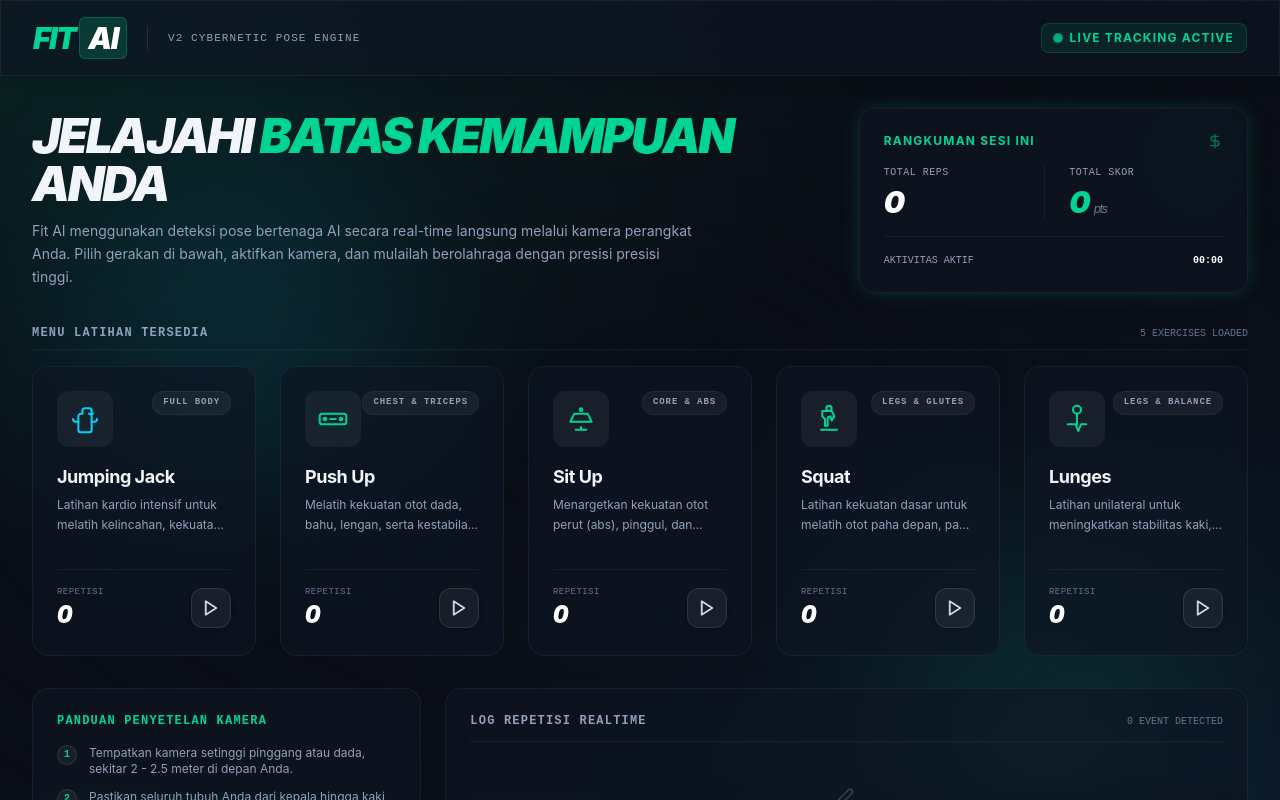
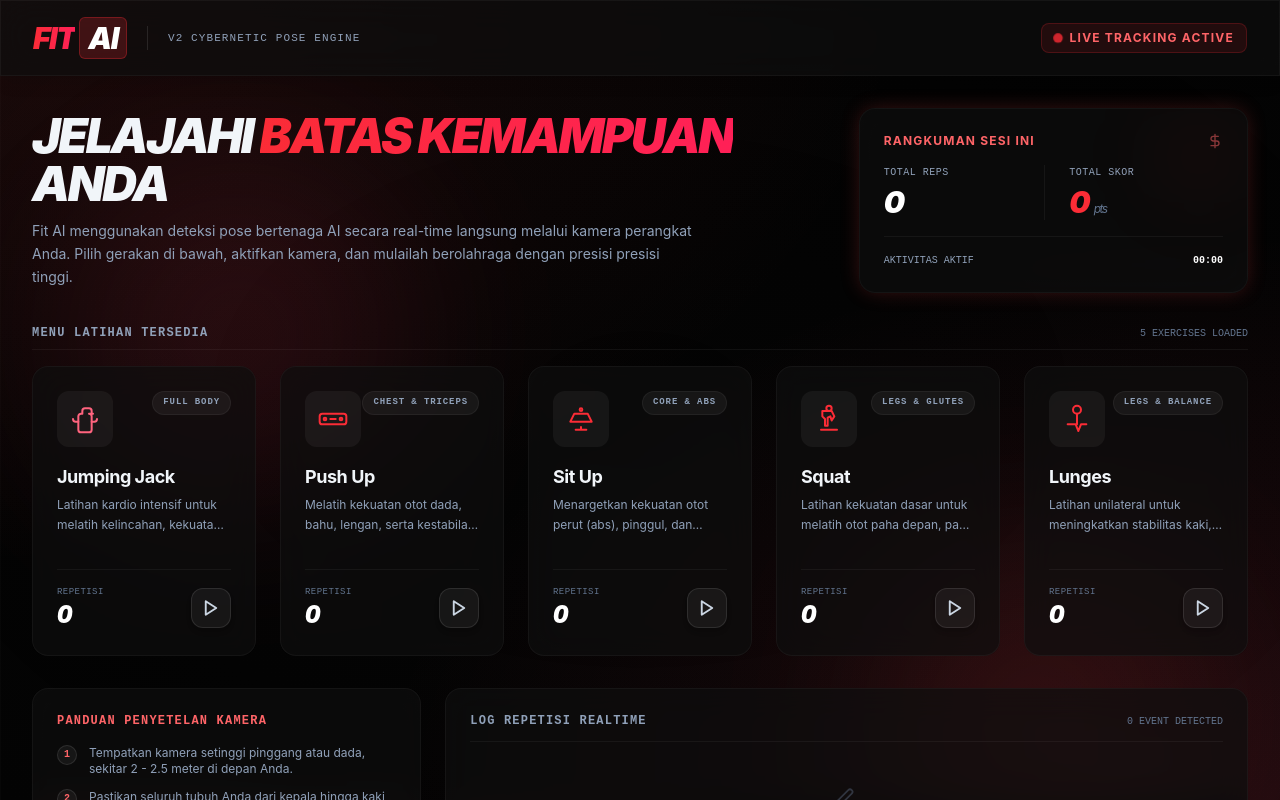
Before and after one commit to zakverse/FITNESS-COUNTER-REPS-WEB, a React (Vite) app: page / in a window 1280 px wide. Shown: the top 800 px of the page. Built offline with nearby package versions, Linux system fonts and the light colour scheme.

Commit message:
Update Teachable Machine models to latest URLs/labels and redesign UI to Crimson Red-Black theme with subtle cyber grid background

```diff
--- a/src/App.css
+++ b/src/App.css
@@ -7,13 +7,16 @@
 }
 
 body {
-  background-color: #090d16;
+  background-color: #030303;
   color: #f3f4f6;
   font-family: var(--font-outfit);
   background-image:
-    radial-gradient(at 0% 0%, rgba(16, 185, 129, 0.12) 0px, transparent 50%),
-    radial-gradient(at 100% 100%, rgba(20, 83, 136, 0.15) 0px, transparent 50%),
-    radial-gradient(at 50% 50%, rgba(9, 13, 22, 0.85) 0px, transparent 100%);
+    linear-gradient(rgba(255, 255, 255, 0.015) 1px, transparent 1px),
+    linear-gradient(90deg, rgba(255, 255, 255, 0.015) 1px, transparent 1px),
+    radial-gradient(at 0% 0%, rgba(239, 68, 68, 0.1) 0px, transparent 50%),
+    radial-gradient(at 100% 100%, rgba(244, 63, 94, 0.12) 0px, transparent 50%),
+    radial-gradient(at 50% 50%, rgba(3, 3, 3, 0.95) 0px, transparent 100%);
+  background-size: 40px 40px, 40px 40px, 100% 100%, 100% 100%, 100% 100%;
   background-attachment: fixed;
   overflow-x: hidden;
   -webkit-font-smoothing: antialiased;
@@ -29,11 +32,11 @@ body {
   background: rgba(0, 0, 0, 0.25);
 }
 ::-webkit-scrollbar-thumb {
-  background: rgba(16, 185, 129, 0.15);
+  background: rgba(239, 68, 68, 0.15);
   border-radius: 99px;
 }
 ::-webkit-scrollbar-thumb:hover {
-  background: rgba(16, 185, 129, 0.4);
+  background: rgba(239, 68, 68, 0.4);
 }
 
 /* Cybernetic Scanlines */
@@ -46,7 +49,7 @@ body {
   display: block;
   position: absolute;
   top: 0; left: 0; bottom: 0; right: 0;
-  background: linear-gradient(rgba(18, 16, 16, 0) 50%, rgba(0, 0, 0, 0.3) 50%), linear-gradient(90deg, rgba(6, 182, 212, 0.04), rgba(16, 185, 129, 0.02), rgba(99, 102, 241, 0.04));
+  background: linear-gradient(rgba(18, 16, 16, 0) 50%, rgba(0, 0, 0, 0.3) 50%), linear-gradient(90deg, rgba(239, 68, 68, 0.04), rgba(244, 63, 94, 0.02), rgba(99, 102, 241, 0.04));
   z-index: 10;
   background-size: 100% 4px, 6px 100%;
   pointer-events: none;
@@ -58,8 +61,8 @@ body {
   position: absolute;
   top: 12px; left: 12px;
   width: 20px; height: 20px;
-  border-top: 3px solid var(--hud-color, #10b981);
-  border-left: 3px solid var(--hud-color, #10b981);
+  border-top: 3px solid var(--hud-color, #ef4444);
+  border-left: 3px solid var(--hud-color, #ef4444);
   pointer-events: none;
   z-index: 20;
 }
@@ -67,8 +70,8 @@ body {
   position: absolute;
   top: 12px; right: 12px;
   width: 20px; height: 20px;
-  border-top: 3px solid var(--hud-color, #10b981);
-  border-right: 3px solid var(--hud-color, #10b981);
+  border-top: 3px solid var(--hud-color, #ef4444);
+  border-right: 3px solid var(--hud-color, #ef4444);
   pointer-events: none;
   z-index: 20;
 }
@@ -76,8 +79,8 @@ body {
   position: absolute;
   bottom: 12px; left: 12px;
   width: 20px; height: 20px;
-  border-bottom: 3px solid var(--hud-color, #10b981);
-  border-left: 3px solid var(--hud-color, #10b981);
+  border-bottom: 3px solid var(--hud-color, #ef4444);
+  border-left: 3px solid var(--hud-color, #ef4444);
   pointer-events: none;
   z-index: 20;
 }
@@ -85,25 +88,25 @@ body {
   position: absolute;
   bottom: 12px; right: 12px;
   width: 20px; height: 20px;
-  border-bottom: 3px solid var(--hud-color, #10b981);
-  border-right: 3px solid var(--hud-color, #10b981);
+  border-bottom: 3px solid var(--hud-color, #ef4444);
+  border-right: 3px solid var(--hud-color, #ef4444);
   pointer-events: none;
   z-index: 20;
 }
 
 /* Glare & Flash effect for Rep counts */
-@keyframes flash-green {
+@keyframes flash-red {
   0% {
-    box-shadow: inset 0 0 40px rgba(16, 185, 129, 0.85);
-    border-color: rgba(16, 185, 129, 1);
+    box-shadow: inset 0 0 40px rgba(239, 68, 68, 0.85);
+    border-color: rgba(239, 68, 68, 1);
   }
   100% {
-    box-shadow: inset 0 0 0px rgba(16, 185, 129, 0);
-    border-color: rgba(16, 185, 129, 0.15);
+    box-shadow: inset 0 0 0px rgba(239, 68, 68, 0);
+    border-color: rgba(239, 68, 68, 0.15);
   }
 }
 .rep-flash {
-  animation: flash-green 0.8s cubic-bezier(0.25, 1, 0.5, 1) forwards;
+  animation: flash-red 0.8s cubic-bezier(0.25, 1, 0.5, 1) forwards;
 }
 
 /* Pulse indicator */
@@ -118,28 +121,28 @@ body {
 
 /* Glassmorphism */
 .glass-panel {
-  background: rgba(15, 22, 36, 0.65);
+  background: rgba(15, 15, 15, 0.7);
   backdrop-filter: blur(16px);
   -webkit-backdrop-filter: blur(16px);
-  border: 1px solid rgba(255, 255, 255, 0.05);
+  border: 1px solid rgba(255, 255, 255, 0.04);
 }
 
 .glass-panel-hover {
   transition: all 0.3s cubic-bezier(0.4, 0, 0.2, 1);
 }
 .glass-panel-hover:hover {
-  background: rgba(22, 32, 54, 0.8);
-  border-color: rgba(16, 185, 129, 0.25);
-  box-shadow: 0 10px 30px -10px rgba(0, 0, 0, 0.7), 0 0 20px -5px rgba(16, 185, 129, 0.08);
+  background: rgba(22, 22, 22, 0.85);
+  border-color: rgba(239, 68, 68, 0.25);
+  box-shadow: 0 10px 30px -10px rgba(0, 0, 0, 0.8), 0 0 20px -5px rgba(239, 68, 68, 0.08);
   transform: translateY(-2px);
 }
 
 /* Glow effects */
-.glow-emerald {
-  box-shadow: 0 0 20px -2px rgba(16, 185, 129, 0.25);
+.glow-red {
+  box-shadow: 0 0 20px -2px rgba(239, 68, 68, 0.25);
 }
-.glow-cyan {
-  box-shadow: 0 0 20px -2px rgba(6, 182, 212, 0.2);
+.glow-rose {
+  box-shadow: 0 0 20px -2px rgba(244, 63, 94, 0.2);
 }
 
 /* Font styles */
@@ -166,13 +169,13 @@ body {
   pointer-events: none;
   opacity: 0.12;
 }
-.blob-cyan {
-  background: #06b6d4;
+.blob-rose {
+  background: #f43f5e;
   top: 15%;
   left: 5%;
 }
-.blob-emerald {
-  background: #10b981;
+.blob-red {
+  background: #ef4444;
   bottom: 15%;
   right: 5%;
 }
--- a/src/App.tsx
+++ b/src/App.tsx
@@ -19,8 +19,8 @@ function NavigationHeader({
     <header className="glass-panel border-b border-white/5 py-4 px-6 md:px-8 flex justify-between items-center shadow-lg sticky top-0 z-50">
       <div className="flex items-center gap-3">
         <Link to="/" onClick={() => setIsTraining(false)} className="flex items-center">
-          <span className="text-3xl font-black italic tracking-tighter text-emerald-400">FIT</span>
-          <span className="text-3xl font-black italic tracking-tighter text-white bg-emerald-500/20 px-2 py-0.5 rounded-md ml-1 border border-emerald-500/30">AI</span>
+          <span className="text-3xl font-black italic tracking-tighter text-red-500 bg-gradient-to-r from-red-500 to-rose-500 bg-clip-text text-transparent">FIT</span>
+          <span className="text-3xl font-black italic tracking-tighter text-white bg-red-500/20 px-2 py-0.5 rounded-md ml-1 border border-red-500/30">AI</span>
         </Link>
         <span className="hidden sm:inline-block w-[1px] h-6 bg-white/10 mx-2"></span>
         <span className="hidden sm:inline-block text-[11px] font-mono tracking-widest text-slate-400 uppercase">
@@ -34,7 +34,7 @@ function NavigationHeader({
             setIsTraining(false);
             navigate("/");
           }}
-          className="flex items-center gap-2 px-4 py-2 rounded-lg bg-zinc-900 border border-white/10 hover:border-emerald-400/50 hover:bg-zinc-800 text-xs font-bold uppercase tracking-wider transition-all duration-200 text-slate-300 cursor-pointer"
+          className="flex items-center gap-2 px-4 py-2 rounded-lg bg-zinc-900 border border-white/10 hover:border-red-500/50 hover:bg-zinc-800 text-xs font-bold uppercase tracking-wider transition-all duration-200 text-slate-300 cursor-pointer"
         >
           <svg xmlns="http://www.w3.org/2000/svg" width="14" height="14" viewBox="0 0 24 24" fill="none" stroke="currentColor" strokeWidth="2.5" strokeLinecap="round" strokeLinejoin="round">
             <path d="M19 12H5M12 19l-7-7 7-7"/>
@@ -43,8 +43,8 @@ function NavigationHeader({
         </button>
       ) : (
         <div className="flex items-center gap-3 text-xs">
-          <div className="flex items-center gap-2 bg-emerald-500/10 border border-emerald-500/20 px-3 py-1.5 rounded-lg text-emerald-400 font-bold uppercase tracking-widest">
-            <span className="w-2 h-2 rounded-full bg-emerald-400 pulse-beacon"></span>
+          <div className="flex items-center gap-2 bg-red-500/10 border border-red-500/20 px-3 py-1.5 rounded-lg text-red-400 font-bold uppercase tracking-widest">
+            <span className="w-2 h-2 rounded-full bg-red-500 pulse-beacon"></span>
             Live Tracking Active
           </div>
         </div>
@@ -99,8 +99,8 @@ function MainAppContent() {
   return (
     <div className="min-h-screen text-slate-100 flex flex-col font-sans select-none antialiased relative">
       {/* Background radial overlays */}
-      <div className="bg-glowing-blob blob-cyan"></div>
-      <div className="bg-glowing-blob blob-emerald"></div>
+      <div className="bg-glowing-blob blob-rose"></div>
+      <div className="bg-glowing-blob blob-red"></div>
 
       {/* TOP HEADER STATUS BAR */}
       <NavigationHeader setIsTraining={setIsTraining} />
--- a/src/components/Dashboard.tsx
+++ b/src/components/Dashboard.tsx
@@ -33,7 +33,7 @@ export default function Dashboard({
       <div className="grid grid-cols-1 lg:grid-cols-3 gap-6">
         <div className="lg:col-span-2 flex flex-col justify-center space-y-3">
           <h1 className="text-3xl md:text-5xl font-black italic tracking-tighter uppercase leading-none">
-            JELAJAHI <span className="text-emerald-400">BATAS KEMAMPUAN</span> ANDA
+            JELAJAHI <span className="text-red-500 bg-gradient-to-r from-red-500 to-rose-500 bg-clip-text text-transparent">BATAS KEMAMPUAN</span> ANDA
           </h1>
           <p className="text-sm text-slate-400 max-w-2xl font-normal leading-relaxed">
             Fit AI menggunakan deteksi pose bertenaga AI secara real-time langsung melalui kamera perangkat Anda.
@@ -42,11 +42,11 @@ export default function Dashboard({
         </div>
 
         {/* Session Stats HUD Card */}
-        <div className="glass-panel rounded-2xl p-6 glow-emerald border border-emerald-500/20 relative overflow-hidden flex flex-col justify-between">
-          <div className="absolute top-0 right-0 w-24 h-24 bg-emerald-500/5 rounded-full blur-2xl"></div>
-          <h2 className="text-xs uppercase tracking-widest text-emerald-400 font-bold mb-4 flex items-center justify-between">
+        <div className="glass-panel rounded-2xl p-6 glow-red border border-red-500/20 relative overflow-hidden flex flex-col justify-between">
+          <div className="absolute top-0 right-0 w-24 h-24 bg-red-500/5 rounded-full blur-2xl"></div>
+          <h2 className="text-xs uppercase tracking-widest text-red-400 font-bold mb-4 flex items-center justify-between">
             <span>RANGKUMAN SESI INI</span>
-            <svg xmlns="http://www.w3.org/2000/svg" width="16" height="16" viewBox="0 0 24 24" fill="none" stroke="currentColor" strokeWidth="2" strokeLinecap="round" strokeLinejoin="round" className="text-emerald-400/50">
+            <svg xmlns="http://www.w3.org/2000/svg" width="16" height="16" viewBox="0 0 24 24" fill="none" stroke="currentColor" strokeWidth="2" strokeLinecap="round" strokeLinejoin="round" className="text-red-400/50">
               <path d="M12 2v20M17 5H9.5a3.5 3.5 0 0 0 0 7h5a3.5 3.5 0 0 1 0 7H6"/>
             </svg>
           </h2>
@@ -60,7 +60,7 @@ export default function Dashboard({
             </div>
             <div className="pl-2">
               <span className="text-[10px] text-slate-400 uppercase font-mono tracking-wider block">Total Skor</span>
-              <span className="text-3xl font-black italic tracking-tighter text-emerald-400 block mt-1">
+              <span className="text-3xl font-black italic tracking-tighter text-red-500 block mt-1">
                 {totalScore} <span className="text-xs font-normal text-slate-500 font-sans">pts</span>
               </span>
             </div>
@@ -98,7 +98,7 @@ export default function Dashboard({
 
             if (key === "jj") {
               iconSvg = (
-                <svg xmlns="http://www.w3.org/2000/svg" className="w-8 h-8 text-cyan-400" viewBox="0 0 24 24" fill="none" stroke="currentColor" strokeWidth="1.5" strokeLinecap="round" strokeLinejoin="round">
+                <svg xmlns="http://www.w3.org/2000/svg" className="w-8 h-8 text-rose-400" viewBox="0 0 24 24" fill="none" stroke="currentColor" strokeWidth="1.5" strokeLinecap="round" strokeLinejoin="round">
                   <path d="M18 8h-1V6c0-1.1-.9-2-2-2h-3c-1.1 0-2 .9-2 2v2H9c-1.1 0-2 .9-2 2v10c0 1.1.9 2 2 2h6c1.1 0 2-.9 2-2V10c0-1.1-.9-2-2-2z"/>
                   <path d="M7 14H5c-1.1 0-2-.9-2-2-2h2"/>
                   <path d="M17 14h2c1.1 0 2-.9 2-2-2h-2"/>
@@ -106,7 +106,7 @@ export default function Dashboard({
               );
             } else if (key === "pushup") {
               iconSvg = (
-                <svg xmlns="http://www.w3.org/2000/svg" className="w-8 h-8 text-emerald-400" viewBox="0 0 24 24" fill="none" stroke="currentColor" strokeWidth="1.5" strokeLinecap="round" strokeLinejoin="round">
+                <svg xmlns="http://www.w3.org/2000/svg" className="w-8 h-8 text-red-500" viewBox="0 0 24 24" fill="none" stroke="currentColor" strokeWidth="1.5" strokeLinecap="round" strokeLinejoin="round">
                   <rect x="2" y="8" width="20" height="8" rx="2"/>
                   <circle cx="6" cy="12" r="1"/>
                   <circle cx="18" cy="12" r="1"/>
@@ -115,7 +115,7 @@ export default function Dashboard({
               );
             } else if (key === "situp") {
               iconSvg = (
-                <svg xmlns="http://www.w3.org/2000/svg" className="w-8 h-8 text-emerald-400" viewBox="0 0 24 24" fill="none" stroke="currentColor" strokeWidth="1.5" strokeLinecap="round" strokeLinejoin="round">
+                <svg xmlns="http://www.w3.org/2000/svg" className="w-8 h-8 text-red-500" viewBox="0 0 24 24" fill="none" stroke="currentColor" strokeWidth="1.5" strokeLinecap="round" strokeLinejoin="round">
                   <path d="M4 14h16l-3-6H7l-3 6z"/>
                   <circle cx="12" cy="5" r="1"/>
                   <path d="M12 18v2M8 20h8"/>
@@ -123,14 +123,14 @@ export default function Dashboard({
               );
             } else if (key === "lunge") {
               iconSvg = (
-                <svg xmlns="http://www.w3.org/2000/svg" className="w-8 h-8 text-emerald-400" viewBox="0 0 24 24" fill="none" stroke="currentColor" strokeWidth="1.5" strokeLinecap="round" strokeLinejoin="round">
+                <svg xmlns="http://www.w3.org/2000/svg" className="w-8 h-8 text-red-500" viewBox="0 0 24 24" fill="none" stroke="currentColor" strokeWidth="1.5" strokeLinecap="round" strokeLinejoin="round">
                   <path d="M12 2a3 3 0 1 0 0 6 3 3 0 0 0 0-6zM5 16h6l2 5M19 16h-4l-2 5"/>
                   <path d="M12 8v8"/>
                 </svg>
               );
             } else if (key === "squat") {
               iconSvg = (
-                <svg xmlns="http://www.w3.org/2000/svg" className="w-8 h-8 text-emerald-400" viewBox="0 0 24 24" fill="none" stroke="currentColor" strokeWidth="1.5" strokeLinecap="round" strokeLinejoin="round">
+                <svg xmlns="http://www.w3.org/2000/svg" className="w-8 h-8 text-red-500" viewBox="0 0 24 24" fill="none" stroke="currentColor" strokeWidth="1.5" strokeLinecap="round" strokeLinejoin="round">
                   <circle cx="12" cy="4" r="2" />
                   <path d="M12 6h2l2 4-2 3-1-3-2 1v6h-2v-5l-2-2v-4z" />
                   <path d="M6 20h12" />
@@ -144,12 +144,12 @@ export default function Dashboard({
                 className="glass-panel glass-panel-hover rounded-2xl p-6 flex flex-col justify-between h-[290px] group border-white/5 relative overflow-hidden"
               >
                 {/* Interactive accent lines */}
-                <div className="absolute top-0 left-0 w-2 h-full bg-gradient-to-b from-transparent via-emerald-500/20 to-transparent opacity-0 group-hover:opacity-100 transition-all duration-300"></div>
+                <div className="absolute top-0 left-0 w-2 h-full bg-gradient-to-b from-transparent via-red-500/20 to-transparent opacity-0 group-hover:opacity-100 transition-all duration-300"></div>
 
                 <div className="space-y-4">
                   {/* Icon & Muscle Group Badge */}
                   <div className="flex justify-between items-start">
-                    <div className="p-3 bg-white/5 rounded-xl group-hover:bg-emerald-500/10 group-hover:text-emerald-400 transition-colors duration-300">
+                    <div className="p-3 bg-white/5 rounded-xl group-hover:bg-red-500/10 group-hover:text-red-400 transition-colors duration-300">
                       {iconSvg}
                     </div>
                     <span className="text-[9px] font-mono font-bold uppercase tracking-widest px-2.5 py-1 rounded-full bg-white/5 border border-white/5 text-slate-400">
@@ -159,7 +159,7 @@ export default function Dashboard({
 
                   {/* Info Text */}
                   <div className="space-y-1">
-                    <h4 className="text-lg font-bold group-hover:text-emerald-400 transition-colors duration-300 tracking-tight">
+                    <h4 className="text-lg font-bold group-hover:text-red-400 transition-colors duration-300 tracking-tight">
                       {item.name}
                     </h4>
                     <p className="text-xs text-slate-400 line-clamp-2 leading-relaxed">
@@ -172,14 +172,14 @@ export default function Dashboard({
                 <div className="pt-4 border-t border-white/5 flex items-center justify-between">
                   <div className="flex flex-col">
                     <span className="text-[9px] uppercase tracking-wider text-slate-500 font-mono">REPETISI</span>
-                    <span className="text-2xl font-black italic tracking-tighter text-white tabular-nums group-hover:text-emerald-400 transition-colors duration-300">
+                    <span className="text-2xl font-black italic tracking-tighter text-white tabular-nums group-hover:text-red-400 transition-colors duration-300">
                       {repsCount}
                     </span>
                   </div>
 
                   <Link
                     to={routePath}
-                    className="p-2.5 rounded-xl bg-white/5 border border-white/10 group-hover:bg-emerald-500 group-hover:border-emerald-500 group-hover:text-black transition-all duration-300 text-slate-300 flex items-center justify-center cursor-pointer shadow-md"
+                    className="p-2.5 rounded-xl bg-white/5 border border-white/10 group-hover:bg-red-600 group-hover:border-red-600 group-hover:text-white transition-all duration-300 text-slate-300 flex items-center justify-center cursor-pointer shadow-md"
                     title="Start exercise"
                   >
                     <svg xmlns="http://www.w3.org/2000/svg" width="18" height="18" viewBox="0 0 24 24" fill="none" stroke="currentColor" strokeWidth="2.5" strokeLinecap="round" strokeLinejoin="round">
@@ -197,25 +197,25 @@ export default function Dashboard({
       <div className="grid grid-cols-1 lg:grid-cols-3 gap-6">
         {/* Left Instructions Guide */}
         <div className="glass-panel rounded-2xl p-6 border-white/5 space-y-4">
-          <h3 className="text-xs uppercase tracking-widest text-emerald-400 font-bold font-mono">
+          <h3 className="text-xs uppercase tracking-widest text-red-400 font-bold font-mono">
             PANDUAN PENYETELAN KAMERA
           </h3>
 
           <ul className="space-y-3 text-xs text-slate-400">
             <li className="flex items-start gap-3">
-              <span className="w-5 h-5 rounded-full bg-white/5 border border-white/10 flex items-center justify-center font-mono font-bold text-emerald-400 flex-shrink-0 text-[10px]">
+              <span className="w-5 h-5 rounded-full bg-white/5 border border-white/10 flex items-center justify-center font-mono font-bold text-red-400 flex-shrink-0 text-[10px]">
                 1
               </span>
               <span>Tempatkan kamera setinggi pinggang atau dada, sekitar 2 - 2.5 meter di depan Anda.</span>
             </li>
             <li className="flex items-start gap-3">
-              <span className="w-5 h-5 rounded-full bg-white/5 border border-white/10 flex items-center justify-center font-mono font-bold text-emerald-400 flex-shrink-0 text-[10px]">
+              <span className="w-5 h-5 rounded-full bg-white/5 border border-white/10 flex items-center justify-center font-mono font-bold text-red-400 flex-shrink-0 text-[10px]">
                 2
               </span>
               <span>Pastikan seluruh tubuh Anda dari kepala hingga kaki terlihat jelas pada frame kamera.</span>
             </li>
             <li className="flex items-start gap-3">
-              <span className="w-5 h-5 rounded-full bg-white/5 border border-white/10 flex items-center justify-center font-mono font-bold text-emerald-400 flex-shrink-0 text-[10px]">
+              <span className="w-5 h-5 rounded-full bg-white/5 border border-white/10 flex items-center justify-center font-mono font-bold text-red-400 flex-shrink-0 text-[10px]">
                 3
               </span>
               <span>Pencahayaan yang cukup di dalam ruangan membantu mendeteksi sendi tubuh Anda secara presisi.</span>
@@ -246,10 +246,10 @@ export default function Dashboard({
               logs.map((log) => (
                 <div
                   key={log.id}
-                  className="bg-zinc-950/40 border border-white/5 px-4 py-2.5 rounded-xl flex justify-between items-center text-xs hover:border-emerald-500/20 hover:bg-zinc-950/70 transition-all duration-150"
+                  className="bg-zinc-950/40 border border-white/5 px-4 py-2.5 rounded-xl flex justify-between items-center text-xs hover:border-red-500/20 hover:bg-zinc-950/70 transition-all duration-150"
                 >
                   <div className="flex items-center gap-3">
-                    <span className="w-1.5 h-1.5 rounded-full bg-emerald-400"></span>
+                    <span className="w-1.5 h-1.5 rounded-full bg-red-500"></span>
                     <div>
                       <p className="font-bold text-slate-200 uppercase tracking-tight">{log.name}</p>
                       <p className="text-[10px] text-slate-500 font-mono mt-0.5">{log.time}</p>
@@ -258,7 +258,7 @@ export default function Dashboard({
 
                   <div className="flex items-center gap-2">
                     <span className="text-[9px] font-mono text-slate-400 uppercase">REP COUNT:</span>
-                    <span className="font-mono font-black bg-emerald-500/10 text-emerald-400 px-3 py-1 rounded-md border border-emerald-500/20 shadow-sm">
+                    <span className="font-mono font-black bg-red-500/10 text-red-400 px-3 py-1 rounded-md border border-red-500/20 shadow-sm">
                       {log.count}
                     </span>
                   </div>
```
Also changed, not shown: src/components/Training.tsx (+28 -28 lines), src/constants.ts (+24 -38 lines).
